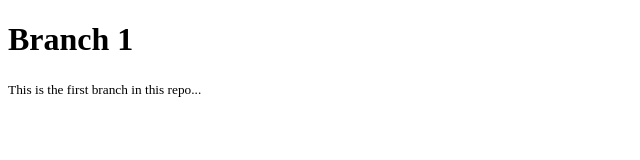
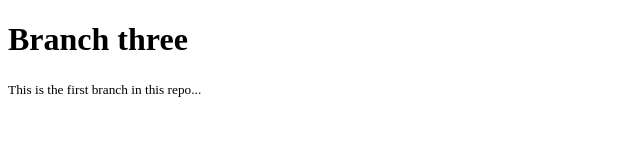
Before and after one commit to AtheoJester23/testPull, a plain HTML site: page index.html in a window 1280 px wide. Shown: the full height of the page, 0-640 px from the left. Drawn offline with Linux system fonts and the light colour scheme.

Commit message:
Initial Commit Branch3

```diff
--- a/index.html
+++ b/index.html
@@ -3,10 +3,10 @@
 <head>
     <meta charset="UTF-8">
     <meta name="viewport" content="width=device-width, initial-scale=1.0">
-    <title>This is branch 1</title>
+    <title>This is branch 3</title>
 </head>
 <body>
-    <h1>Branch 1</h1>
+    <h1>Branch three</h1>
     <small>This is the first branch in this repo...</small>
 </body>
 </html>
```
